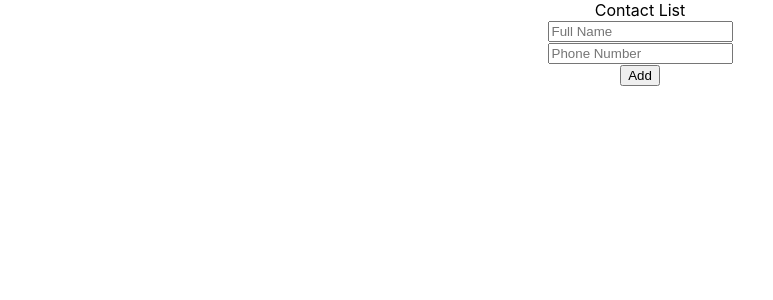
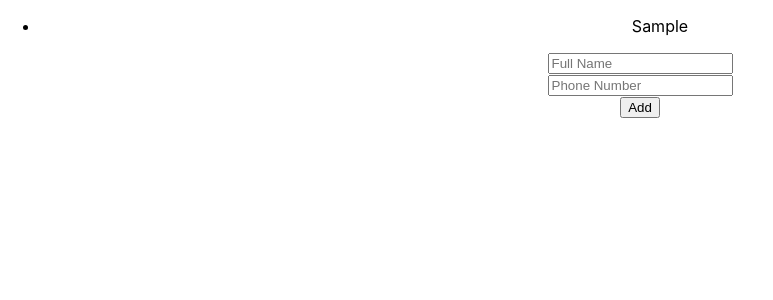
Before and after one commit to meryemkutlu/react-101, a React (Create React App) app in the folder contacts-app/: page / in a window 1280 px wide. Both pictures are taken after typing "Sample", "Sample" into the empty fields and a click on the button "Add". Shown: the top 300 px of the page, without its empty margins (0-773 px from the left). Built offline with nearby package versions, Linux system fonts and the light colour scheme; the HTML template or start-up script is replaced by a standard one.

Commit message:
list record

```diff
--- a/contacts-app/src/components/Contacts/List/index.jsx
+++ b/contacts-app/src/components/Contacts/List/index.jsx
@@ -1,7 +1,15 @@
 import React from "react";
 
-function List() {
-  return <div>Contact List</div>;
+function List({ contacts }) {
+  return (
+    <div>
+      <ul>
+        {contacts.map((contacts, i) => (
+          <li key={i}> {contacts.fullname} </li>
+        ))}
+      </ul>
+    </div>
+  );
 }
 
 export default List;
--- a/contacts-app/src/components/Contacts/index.jsx
+++ b/contacts-app/src/components/Contacts/index.jsx
@@ -9,7 +9,7 @@ function Contacts() {
   }, [contacts]);
   return (
     <div>
-      <List />
+      <List contacts={contacts} />
       <Form addContact={setContacts} contacts={contacts} />
     </div>
   );
```
